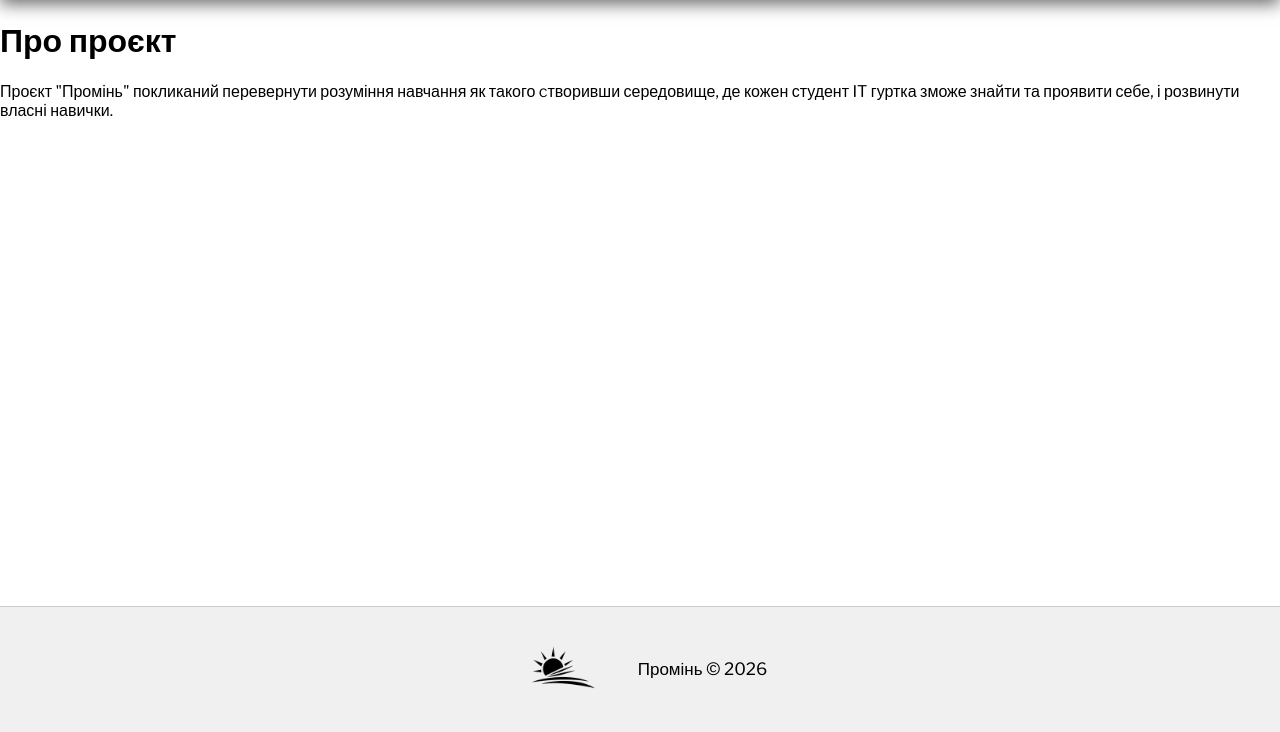
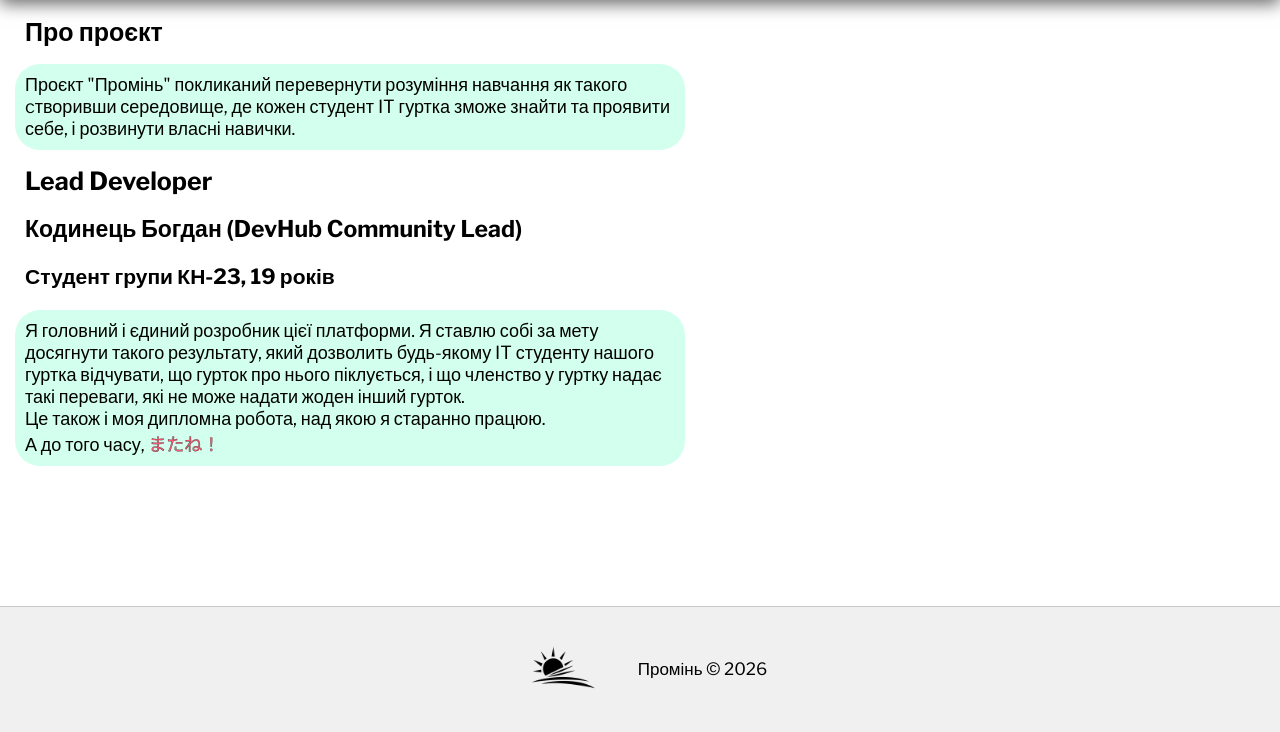
Before and after one commit to NamitaroUA/Promin-CRM, a Django app: page /about/ in a window 1280 px wide. Shown: the part 68-800 px from the top of the page. Run offline with Django 5.2, Linux system fonts and the light colour scheme.

Commit message:
Fill about page and add styling to it.

```diff
--- /dev/null
+++ b/frontpage/static/css/about.css
@@ -0,0 +1,31 @@
+main h1,
+main h2,
+main h3 {
+    padding-left: 25px;
+}
+
+main h1 {
+    font-size: 25px;
+}
+
+main h2 {
+    font-size: 23px;
+}
+
+main h3 {
+    font-size: 21px;
+}
+
+main p {
+    max-width: 650px;
+    background-color: rgb(211, 255, 239);
+    border-radius: 25px;
+    padding: 10px;
+    margin: 0px 15px;
+    font-size: 18px;
+}
+
+.japanese {
+    color: rgb(255, 89, 117);
+    -webkit-text-stroke: 0.25px black;
+}
--- a/frontpage/static/css/navbar.css
+++ b/frontpage/static/css/navbar.css
@@ -14,7 +14,8 @@ header {
     display: flex;
     justify-content: space-between;
     align-items: center;
-    padding: 0 15px;
+    padding-left: 15px;
+    padding-right: 15px;
     position: sticky;
     top: 0;
     z-index: 100;
@@ -69,7 +70,8 @@ header {
 @media (max-width: 900px) {
     .navbar {
         height: 55px;
-        padding: 0 10px;
+        padding-left: 10px;
+        padding-right: 10px;
     }
 
     .navbar ul, button {
@@ -94,7 +96,8 @@ header {
 @media (max-width: 600px){
     .navbar {
         height: 50px;
-        padding: 0 0px;
+        padding-left: 8px;
+        padding-right: 8px;
     }
 
     .navbar ul, button {
--- a/frontpage/templates/frontpage/about.html
+++ b/frontpage/templates/frontpage/about.html
@@ -1,7 +1,12 @@
 {% extends "frontpage/base.html" %}
+{% load static %}
 
 {% block title %}
 Про проєкт
+{% endblock %}
+
+{% block extra_css %}
+<link rel="stylesheet" href="{% static 'css/about.css' %}">
 {% endblock %}
 
 {% block content %}
@@ -10,4 +15,14 @@
     cтворивши середовище, де кожен студент IT гуртка зможе знайти
     та проявити себе, і розвинути власні навички.
 </p>
+
+<h1>Lead Developer</h1>
+<h2>Кодинець Богдан (DevHub Community Lead)</h2>
+<h3>Студент групи КН-23, 19 років</h3>
+<p>Я головний і єдиний розробник цієї платформи. Я ставлю собі за мету досягнути такого результату,
+    який дозволить будь-якому IT студенту нашого гуртка відчувати, що гурток про нього піклується, і
+    що членство у гуртку надає такі переваги, які не може надати жоден інший гурток. <br>
+    Це також і моя дипломна робота, над якою я старанно працюю. <br>
+    А до того часу, <span class="japanese">またね！</span>
+</p>
 {% endblock %}
```
